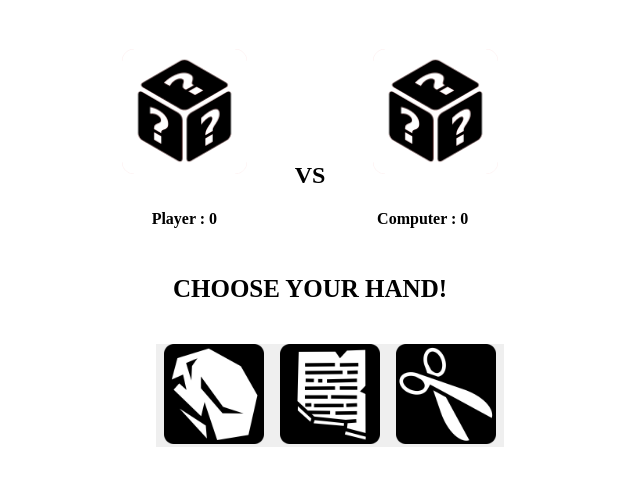
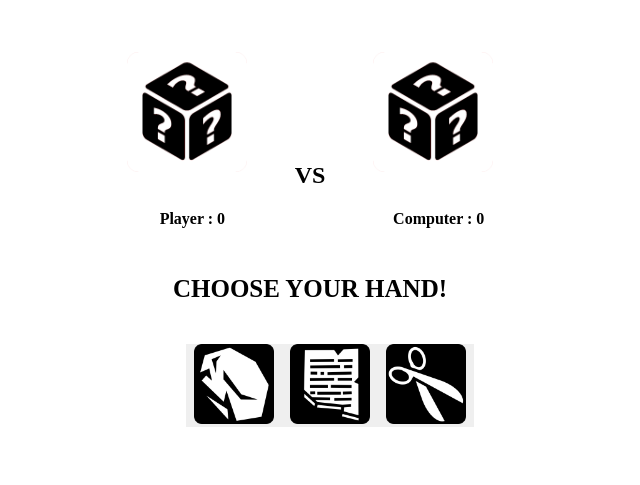
Before and after one commit to berteng90/janken, a plain HTML site: page index.html in a window 1280 px wide. Shown: the part 87-572 px from the top of the page, without its empty margins (330-970 px from the left). Drawn offline with Linux system fonts and the light colour scheme; a web font is replaced by a local one.

Commit message:
Tweak UI

```diff
--- a/style.css
+++ b/style.css
@@ -79,8 +79,8 @@ h3 {
 }
 
 h4 {
-    margin-right: 5rem;
-    margin-left: 5rem;
+    margin-right:4.5rem;
+    margin-left: 6rem;
 }
 
 ul {
@@ -99,14 +99,14 @@ button:hover {
 }
 
 ul img {
-    width: 100px;
-    height: 100px;
+    width: 80px;
+    height: 80px;
     padding: 0 0.5rem;
 }
 
 .versus img{
-    width: 125px;
-    height: 125px;
+    width: 120px;
+    height: 120px;
     padding: 0 3rem;
 
 }
```
